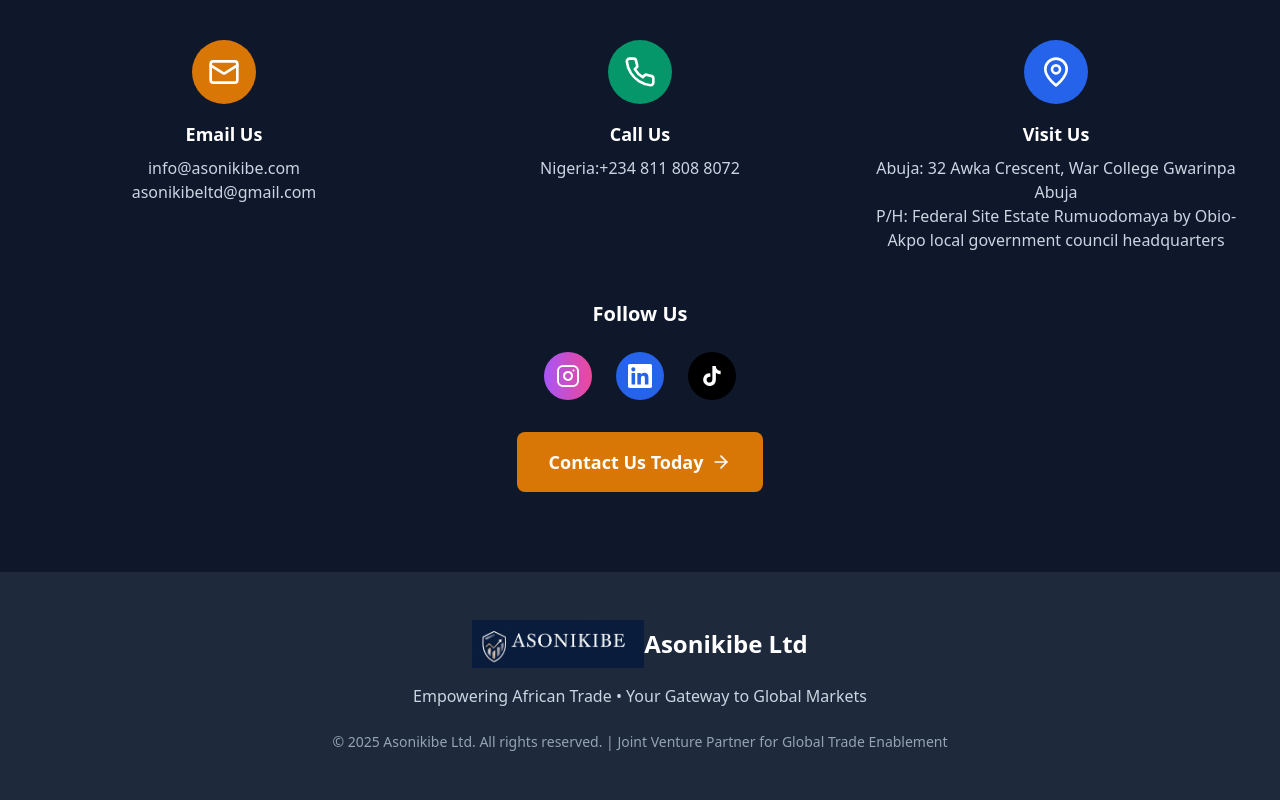
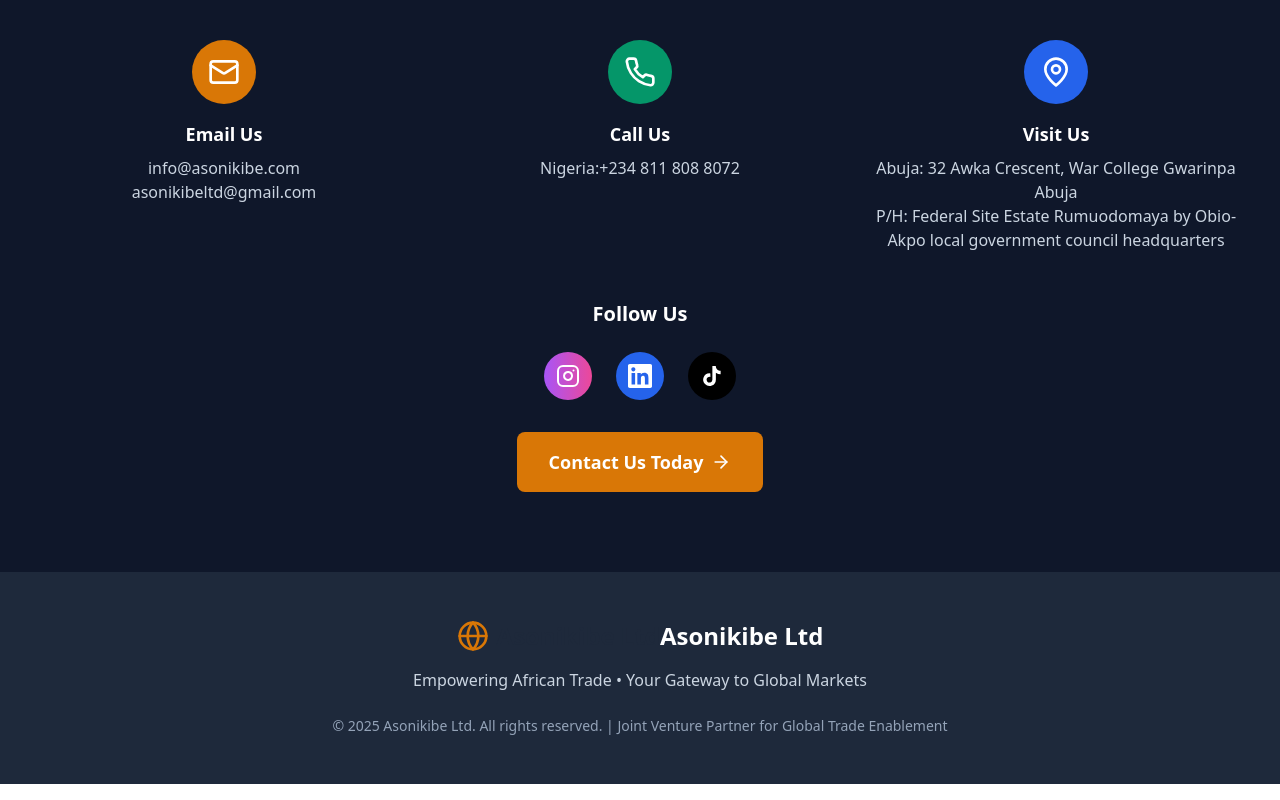
Before and after one commit to BobtheBuilder-ux/ash, a React (Vite) app: page / in a window 1280 px wide. Shown: the part 4142-4942 px from the top of the page. Built offline with nearby package versions, Linux system fonts and the light colour scheme.

Commit message:
Update App.tsx

```diff
--- a/src/App.tsx
+++ b/src/App.tsx
@@ -438,12 +438,9 @@ function App() {
         <div className="max-w-7xl mx-auto px-4 sm:px-6 lg:px-8">
           <div className="text-center">
             <div className="flex items-center justify-center mb-4">
-              <img
-                src="/logo.png"
-                alt="Asonikibe Ltd"
-                className="h-12 w-auto object-contain"
-              />
-              <span className="text-2xl font-bold">Asonikibe Ltd</span>
+            <Globe className="h-8 w-8 text-amber-600 mr-2" />
+            <span className="text-2xl font-bold text-slate-800">Asonikibe Ltd</span>
+            <span className="text-2xl font-bold">Asonikibe Ltd</span>
             </div>
             <p className="text-slate-300 mb-6">
               Empowering African Trade • Your Gateway to Global Markets
```
